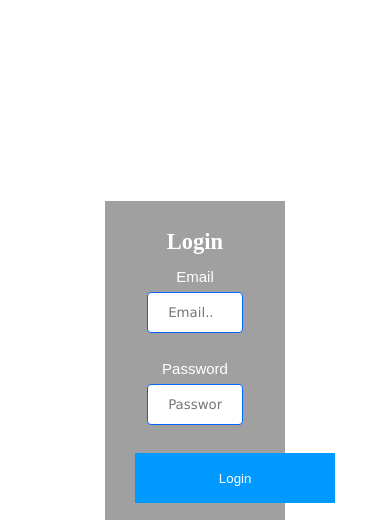
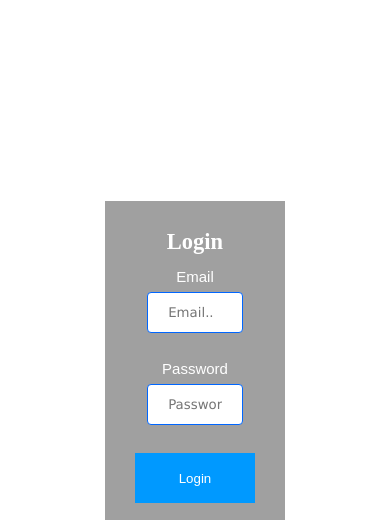
Before and after one commit to sylsirlym/Ride-My-Way, a plain HTML site: page login.html in a window 390 px wide. Shown: the part 246-766 px from the top of the page. Drawn offline with Linux system fonts and the light colour scheme.

Commit message:
[Chore #158436208] Making pages responsive

```diff
--- a/style/style.css
+++ b/style/style.css
@@ -1,3 +1,4 @@
+
 body{
     background-color: rgb(255, 255, 255);
     font-family: 'Raleway', sans-serif;
@@ -124,8 +125,20 @@ input[type=text], input[type=password], input[type=date], input[type=email] {
     box-sizing: border-box;
     }
 
+    .button{
+      width:200px;
+      height:50px;
+      border:0px solid;
+      background-color:#09F;
+      color:#FFF;
+        }
+  .button:hover{
+      background-color:rgb(64, 107, 136);
+      color:#FFF;
+  }
+@media all and (max-width:50em){
 .button{
-    width:200px;
+    width:100%;
     height:50px;
     border:0px solid;
     background-color:#09F;
@@ -134,6 +147,7 @@ input[type=text], input[type=password], input[type=date], input[type=email] {
 .button:hover{
     background-color:rgb(64, 107, 136);
     color:#FFF;
+}
 }
 .imgcontainer {
     text-align: center;
@@ -214,8 +228,8 @@ input[type=text], input[type=password], input[type=date], input[type=email] {
     width: 50%; /* Full width */
     height: 50%; /* Full height */
     overflow: auto; /* Enable scroll if needed */
-    background-color: rgb(0,0,0); /* Fallback color */
-    background-color: rgba(0,0,0,0.4); /* Black w/ opacity */
+    background-color: rgb(50,50,50); /* Fallback color */
+    background-color: rgba(50,50,50,50.4); /* Grey w/ opacity */
 }
 
 /* Modal Content */
@@ -245,13 +259,13 @@ input[type=text], input[type=password], input[type=date], input[type=email] {
 /*Header*/
 a:link {
 	color: #42413C;
-	text-decoration: none /* unless you style your links to look extremely unique, it's best to provide underlines for quick visual identification */
+	text-decoration: none;
 }
 a:visited {
 	color: #6E6C64;
 	text-decoration: none;
 }
-a:hover, a:active, a:focus { /* this group of selectors will give a keyboard navigator the same hover experience as the person using a mouse. */
+a:hover, a:active, a:focus {
 	text-decoration: underline;
 }
 
```
